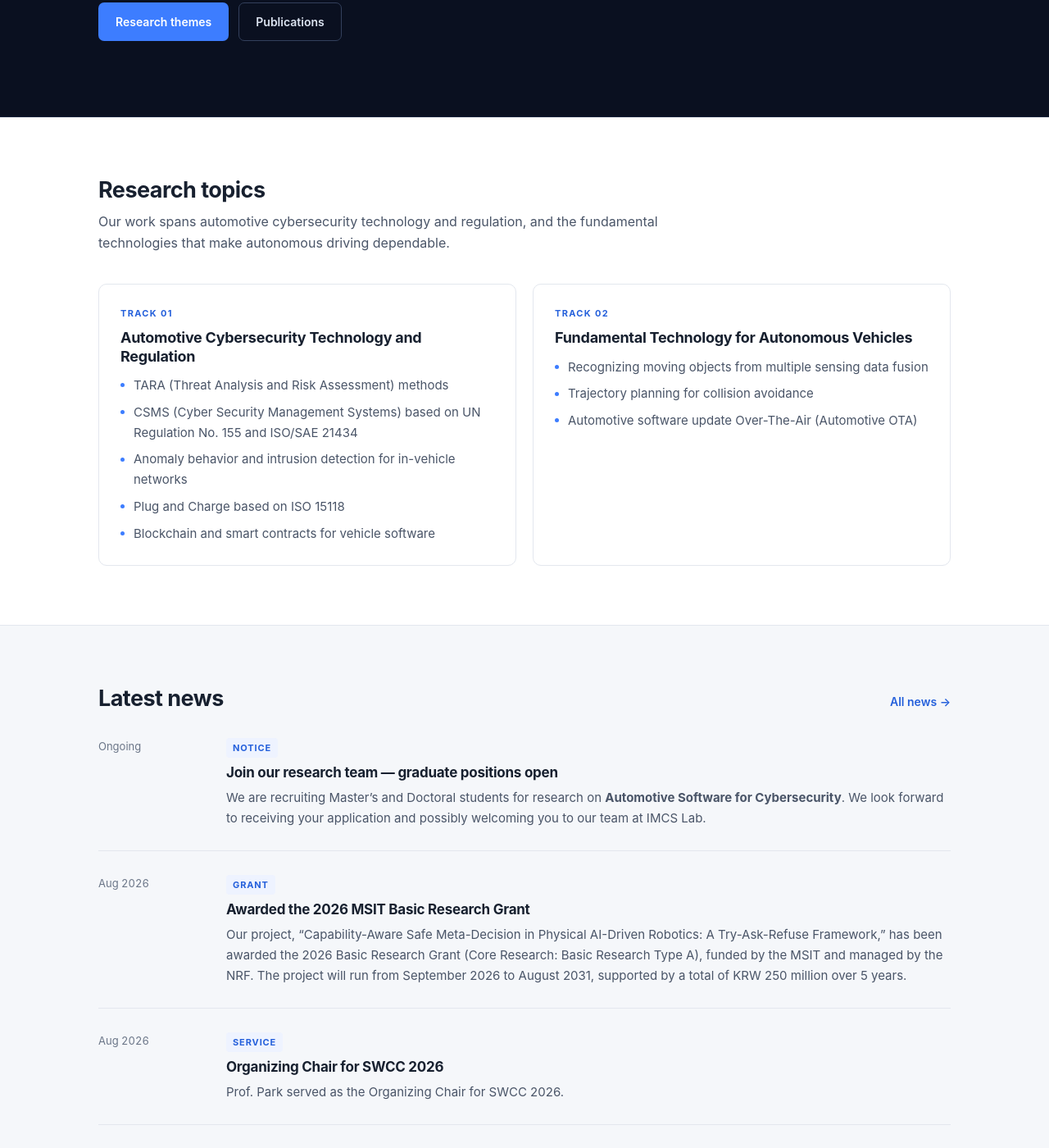
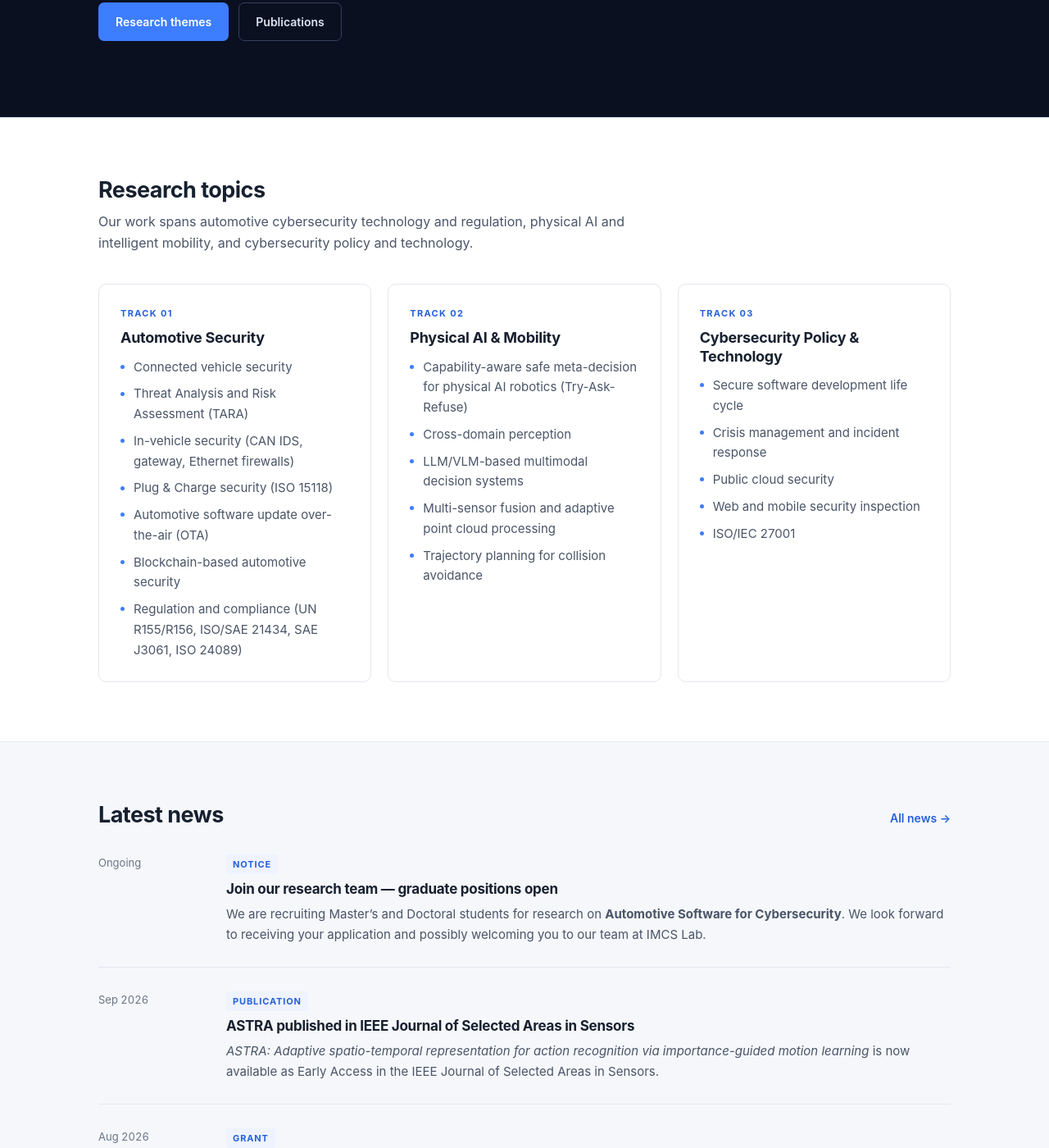
Before and after one commit to imcslab/imcslab.github.io, a Jekyll site: the page built from index.html, in a window 1280 px wide and 1400 px high, scrolled down 515 px. Shown: the whole window at 82% size. Built offline with Jekyll 4.4.1, drawn with Linux system fonts in a browser that asks for light colours; some of the changed text lies outside the part shown.

Commit message:
Sync site with the 2026.09 CV; add ASTRA (Early Access)
Home research topics and the professor's positions, skills and
professional activities now follow the CV, including the new Physical AI
& Mobility area. Add the ASTRA paper to publications and news.

Co-Authored-By: Claude Opus 5.5 <noreply@anthropic.com>

```diff
--- a/_data/news.yml
+++ b/_data/news.yml
@@ -28,6 +28,14 @@
     - "Research topics: anomaly detection for CAN IDS, PKI for EV Plug and Charge, blockchain and smart contracts for automotive transactions"
     - "Positions: Master's or Doctoral program for graduate research opportunities"
     - "Contact: Prof. Seunghyun Park ([sp@hansung.ac.kr](mailto:sp@hansung.ac.kr))"
+
+- date: "Sep 2026"
+  tag: Publication
+  title: "ASTRA published in IEEE Journal of Selected Areas in Sensors"
+  body: >
+    *ASTRA: Adaptive spatio-temporal representation for action recognition via
+    importance-guided motion learning* is now available as Early Access in the
+    IEEE Journal of Selected Areas in Sensors.
 
 - date: "Aug 2026"
   tag: Grant
--- a/_data/publications.yml
+++ b/_data/publications.yml
@@ -11,6 +11,14 @@
 #     detail: "vol. 1, no. 2, pp. 3-4, (2026)."
 #     status: Accepted          # optional badge; omit when published
 #     url: https://doi.org/...  # optional link on the title
+
+- year: 2026
+  date: "Sep 2026"
+  type: journal
+  title: "ASTRA: Adaptive spatio-temporal representation for action recognition via importance-guided motion learning"
+  venue: "IEEE Journal of Selected Areas in Sensors"
+  detail: "(2026)."
+  status: Early Access
 
 - year: 2026
   date: "Jun 2026"
--- a/index.html
+++ b/index.html
@@ -25,30 +25,46 @@ title: Home
   <div class="wrap">
     <h2 class="section__title">Research topics</h2>
     <p class="section__intro">
-      Our work spans automotive cybersecurity technology and regulation, and the
-      fundamental technologies that make autonomous driving dependable.
+      Our work spans automotive cybersecurity technology and regulation, physical AI
+      and intelligent mobility, and cybersecurity policy and technology.
     </p>
 
-    <div class="grid grid--2">
+    <div class="grid grid--3">
       <article class="card">
         <p class="card__kicker">Track 01</p>
-        <h3 class="card__title">Automotive Cybersecurity Technology and Regulation</h3>
+        <h3 class="card__title">Automotive Security</h3>
         <ul class="card__list">
-          <li>TARA (Threat Analysis and Risk Assessment) methods</li>
-          <li>CSMS (Cyber Security Management Systems) based on UN Regulation No. 155 and ISO/SAE 21434</li>
-          <li>Anomaly behavior and intrusion detection for in-vehicle networks</li>
-          <li>Plug and Charge based on ISO 15118</li>
-          <li>Blockchain and smart contracts for vehicle software</li>
+          <li>Connected vehicle security</li>
+          <li>Threat Analysis and Risk Assessment (TARA)</li>
+          <li>In-vehicle security (CAN IDS, gateway, Ethernet firewalls)</li>
+          <li>Plug &amp; Charge security (ISO 15118)</li>
+          <li>Automotive software update over-the-air (OTA)</li>
+          <li>Blockchain-based automotive security</li>
+          <li>Regulation and compliance (UN R155/R156, ISO/SAE 21434, SAE J3061, ISO 24089)</li>
         </ul>
       </article>
 
       <article class="card">
         <p class="card__kicker">Track 02</p>
-        <h3 class="card__title">Fundamental Technology for Autonomous Vehicles</h3>
+        <h3 class="card__title">Physical AI &amp; Mobility</h3>
         <ul class="card__list">
-          <li>Recognizing moving objects from multiple sensing data fusion</li>
+          <li>Capability-aware safe meta-decision for physical AI robotics (Try-Ask-Refuse)</li>
+          <li>Cross-domain perception</li>
+          <li>LLM/VLM-based multimodal decision systems</li>
+          <li>Multi-sensor fusion and adaptive point cloud processing</li>
           <li>Trajectory planning for collision avoidance</li>
-          <li>Automotive software update Over-The-Air (Automotive OTA)</li>
+        </ul>
+      </article>
+
+      <article class="card">
+        <p class="card__kicker">Track 03</p>
+        <h3 class="card__title">Cybersecurity Policy &amp; Technology</h3>
+        <ul class="card__list">
+          <li>Secure software development life cycle</li>
+          <li>Crisis management and incident response</li>
+          <li>Public cloud security</li>
+          <li>Web and mobile security inspection</li>
+          <li>ISO/IEC 27001</li>
         </ul>
       </article>
     </div>
```
Also changed, not shown: members/professor.html (+22 -11 lines).
